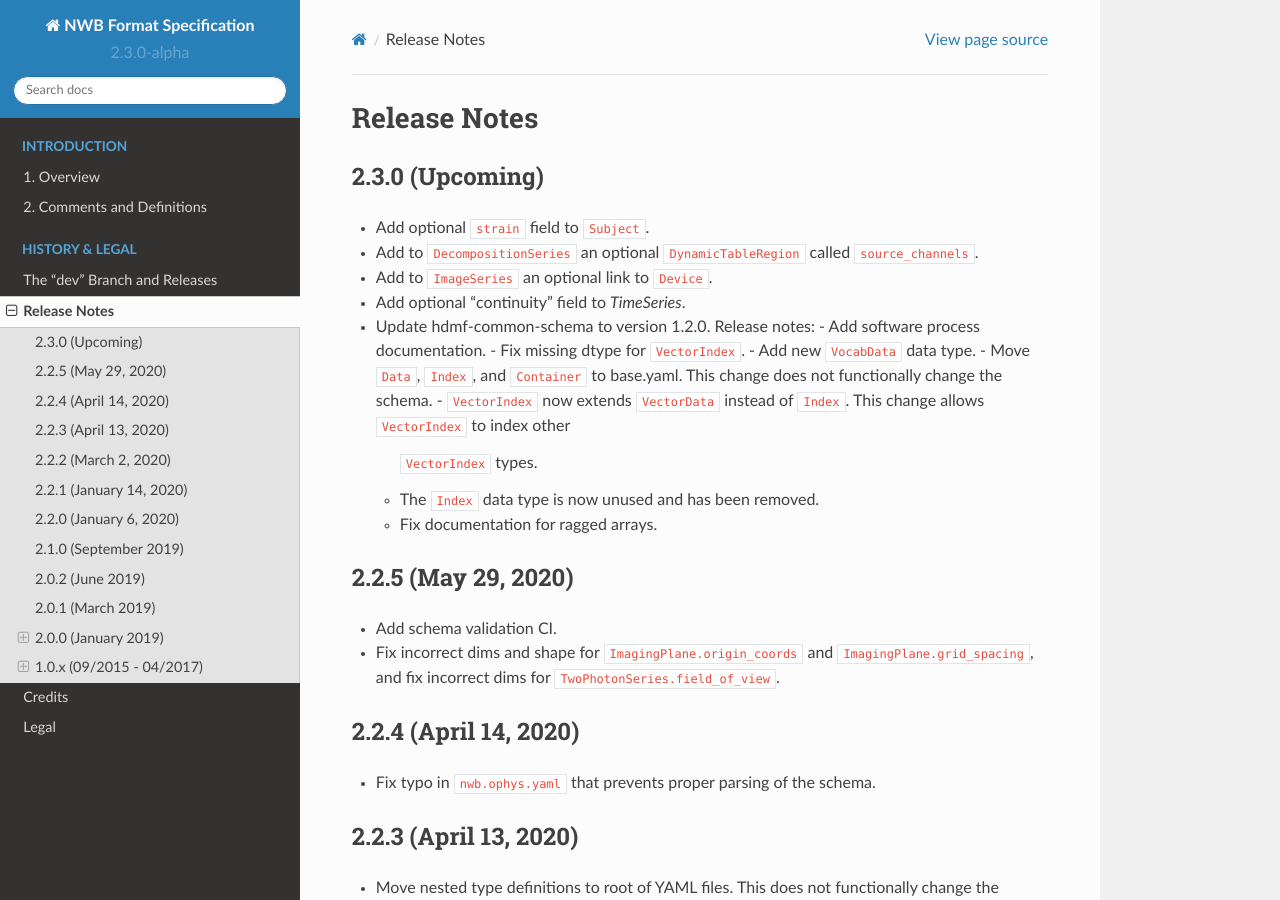
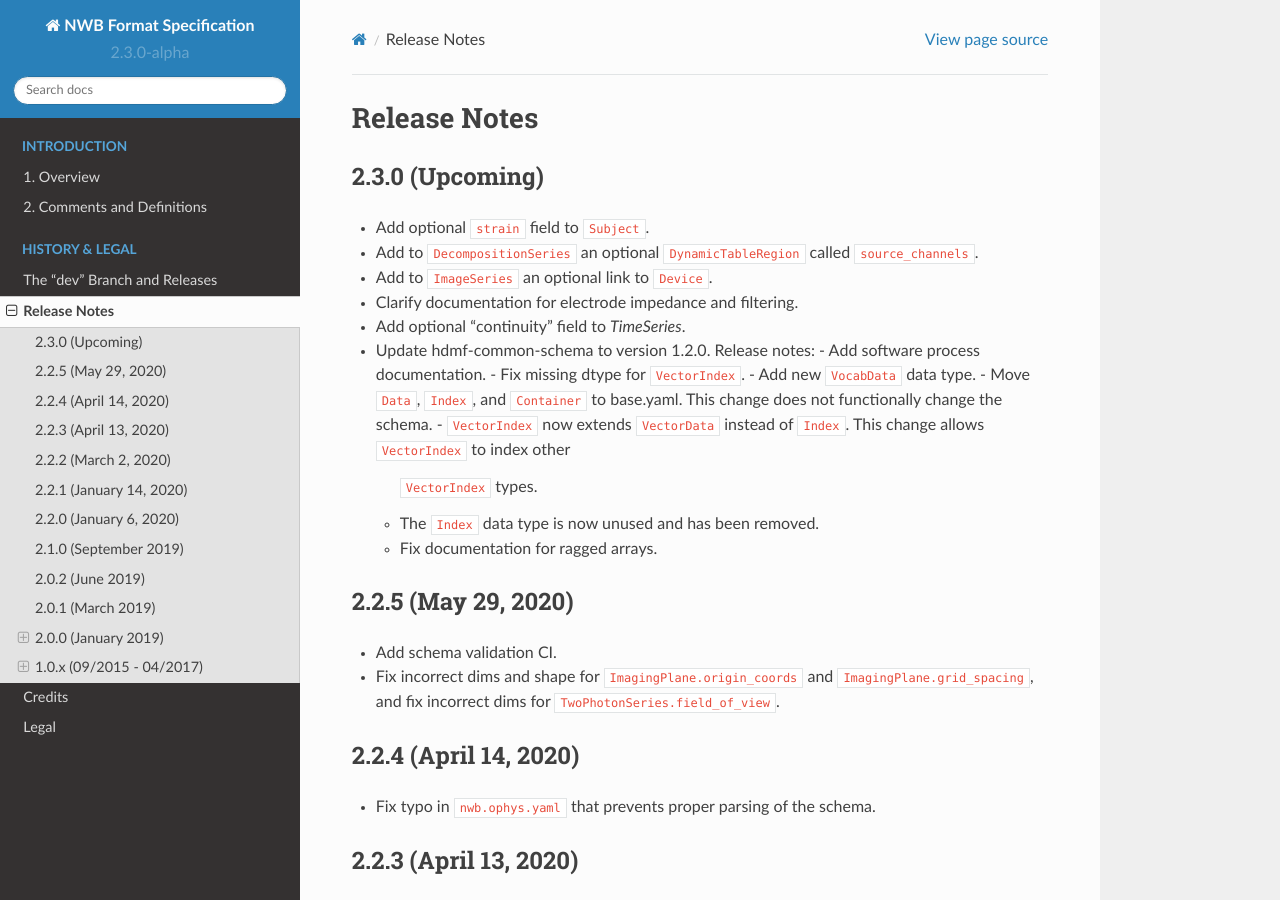
Before and after one commit to NeurodataWithoutBorders/nwb-schema, a Sphinx documentation site: the page built from docs/format/source/format_release_notes.rst, in a window 1280 px wide and 900 px high. Built offline with Sphinx 7.4.7 and the Read the Docs theme 2.0.0, drawn with Linux system fonts in a browser that asks for light colours.

Commit message:
Clarify electrode impedance and filtering docs (#457)

```diff
--- a/docs/format/source/format_release_notes.rst
+++ b/docs/format/source/format_release_notes.rst
@@ -7,6 +7,7 @@ Release Notes
 - Add optional ``strain`` field to ``Subject``.
 - Add to ``DecompositionSeries`` an optional ``DynamicTableRegion`` called ``source_channels``.
 - Add to ``ImageSeries`` an optional link to ``Device``.
+- Clarify documentation for electrode impedance and filtering.
 - Add optional "continuity" field to `TimeSeries`.
 - Update hdmf-common-schema to version 1.2.0. Release notes:
   - Add software process documentation.
```
Also changed, not shown: 1 other file.
